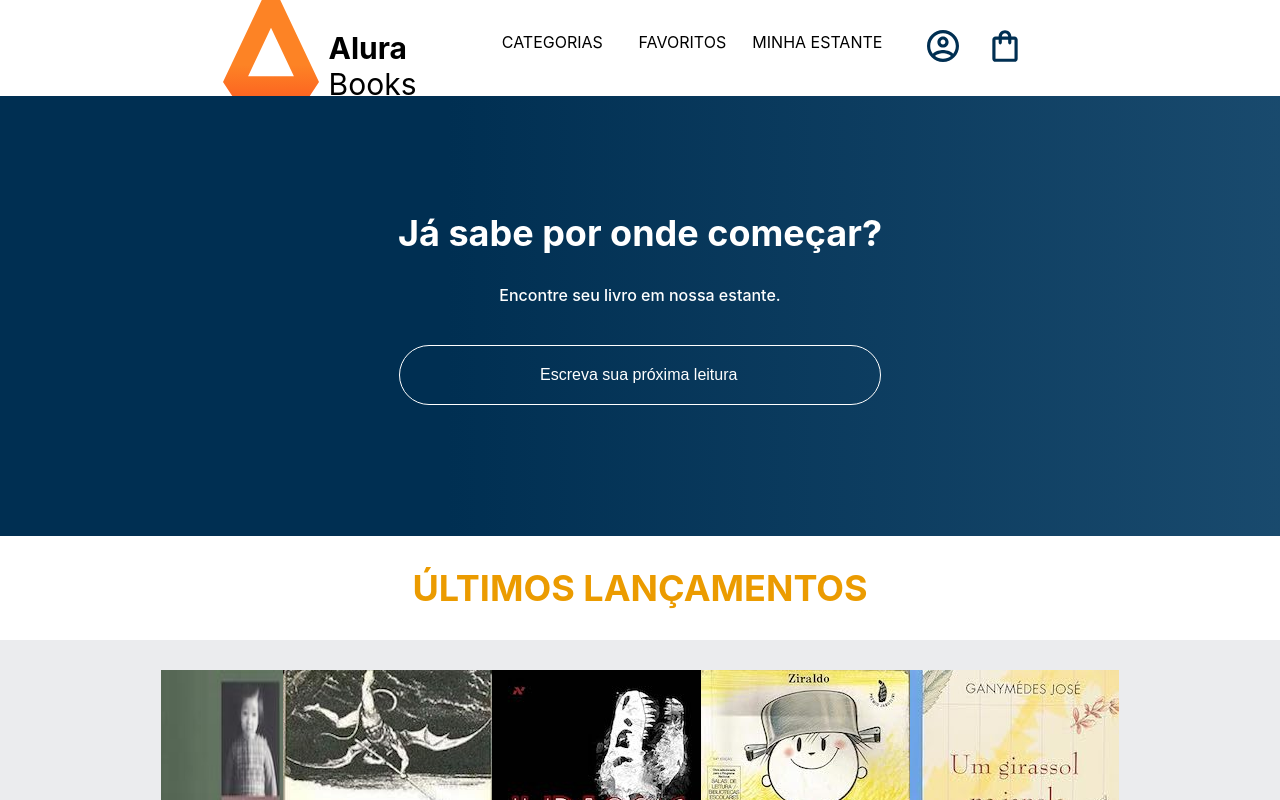
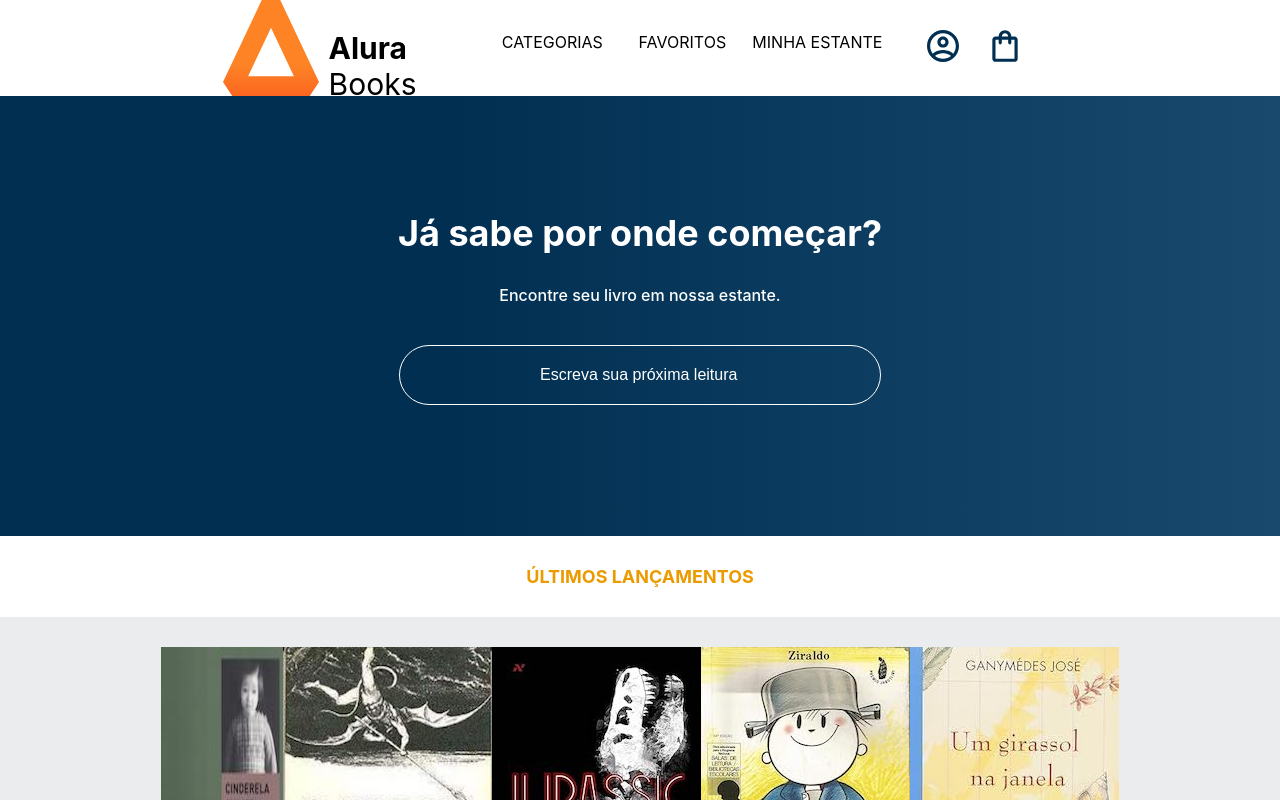
Before and after one commit to FGhiraldeli/alura-books, a React (Create React App) app: page / in a window 1280 px wide. Shown: the top 800 px of the page. Built offline with nearby package versions, Linux system fonts and the light colour scheme.

Commit message:
Passing font-size and text-align through props

```diff
--- a/src/componentes/Titulo/index.js
+++ b/src/componentes/Titulo/index.js
@@ -5,7 +5,7 @@ export const Titulo = styled.h2`
     padding: 30px 0;
     background-color: #FFF;
     color: ${props => props.cor || '#EB9B00'};
-    font-size: 36px;
-    text-align: center;
+    font-size: ${props => props.tamanhofonte || '18px'};
+    text-align: ${props => props.alinhamento || 'center'};
     margin: 0;
 `
```
